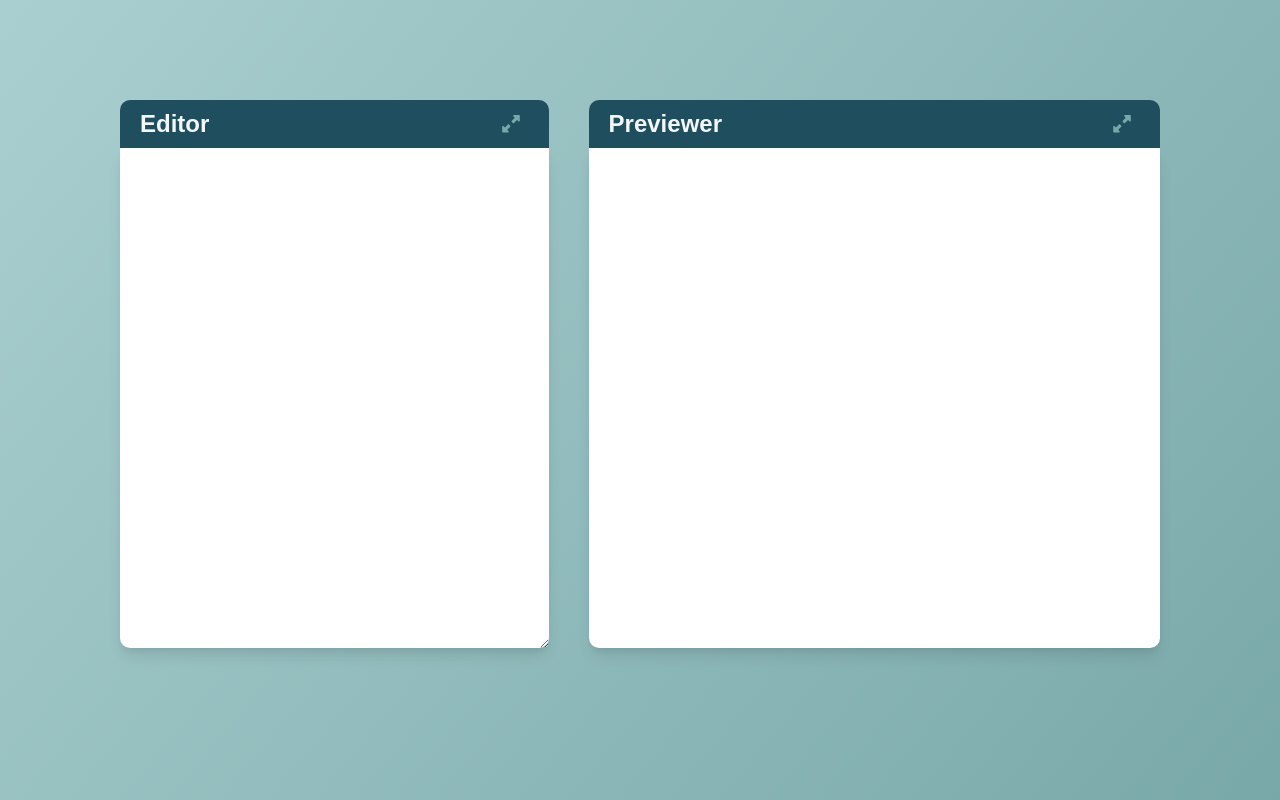
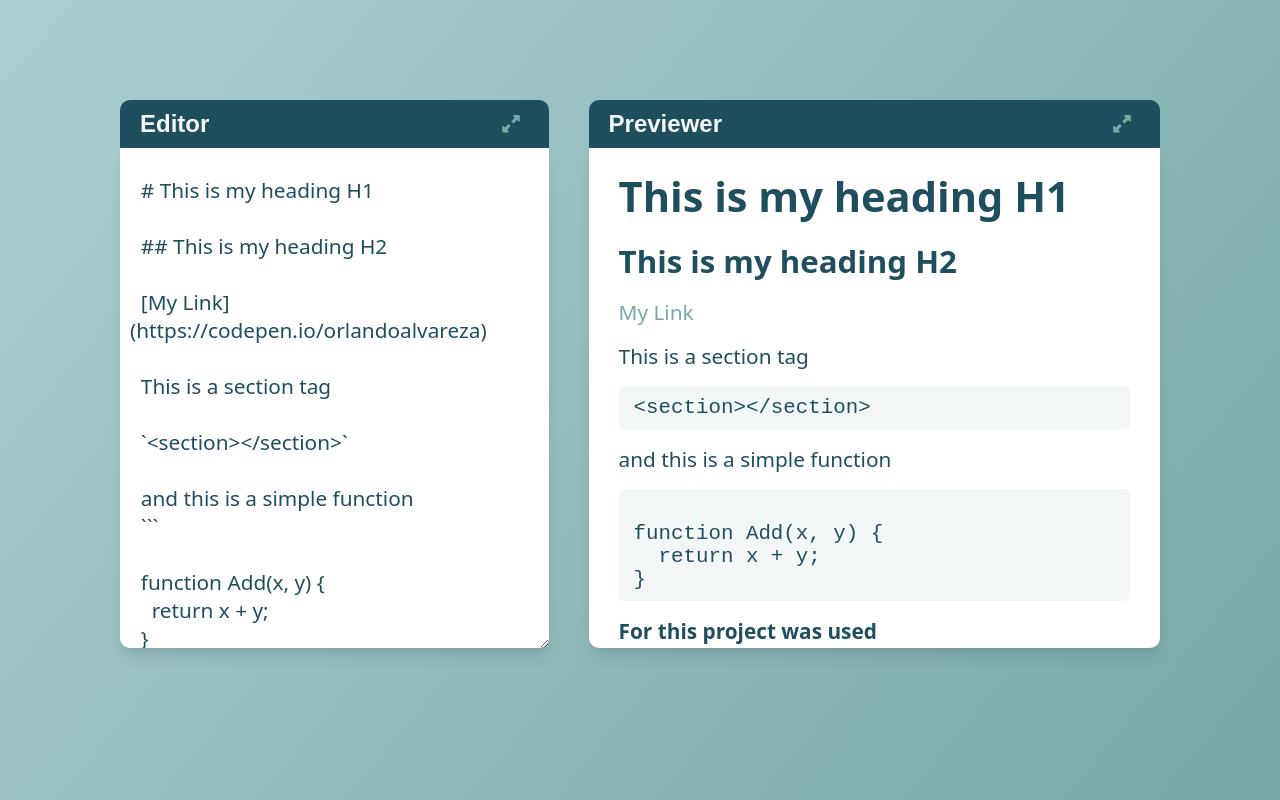
Before and after one commit to orlandoalvareza/react-markdown-previewer, a React (Create React App) app: page / in a window 1280 px wide. Built offline with nearby package versions, Linux system fonts and the light colour scheme.

Commit message:
added default text to editor window

```diff
--- a/src/App.js
+++ b/src/App.js
@@ -4,10 +4,11 @@ import { FontAwesomeIcon } from '@fortawesome/react-fontawesome';
 import { faUpRightAndDownLeftFromCenter } from '@fortawesome/free-solid-svg-icons';
 import { faDownLeftAndUpRightToCenter } from '@fortawesome/free-solid-svg-icons';
 
+import defaultText from './defaultText';
 import './index.css';
 
 function App() {
-  const [text, setText] = useState('');
+  const [text, setText] = useState(defaultText);
   const [isEditorVisible, setIsEditorVisible] = useState(true);
   const [isPreviewVisible, setIsPreviewVisible] = useState(true);
 
--- /dev/null
+++ b/src/defaultText.js
@@ -0,0 +1,21 @@
+const defaultText = `
+  # This is my heading H1\n
+  ## This is my heading H2\n
+  [My Link](https://codepen.io/orlandoalvareza)\n
+  This is a section tag\n
+  \`<section></section>\`\n
+  and this is a simple function
+  \`\`\`\n
+  function Add(x, y) {
+    return x + y;
+  }\n\`\`\`\n
+  #### For this project was used
+  + HTML
+  + CSS
+  + Java Script
+  + React
+  > Block Quotes\n
+  ![React](https://images.unsplash.com/photo-1633356122544-f134324a6cee?ixlib=rb-4.0.3&ixid=M3wxMjA3fDB8MHxwaG90by1wYWdlfHx8fGVufDB8fHx8fA%3D%3D&auto=format&fit=crop&w=2670&q=80)\n
+  **Thank you for reading**`;
+
+  export default defaultText;
```
